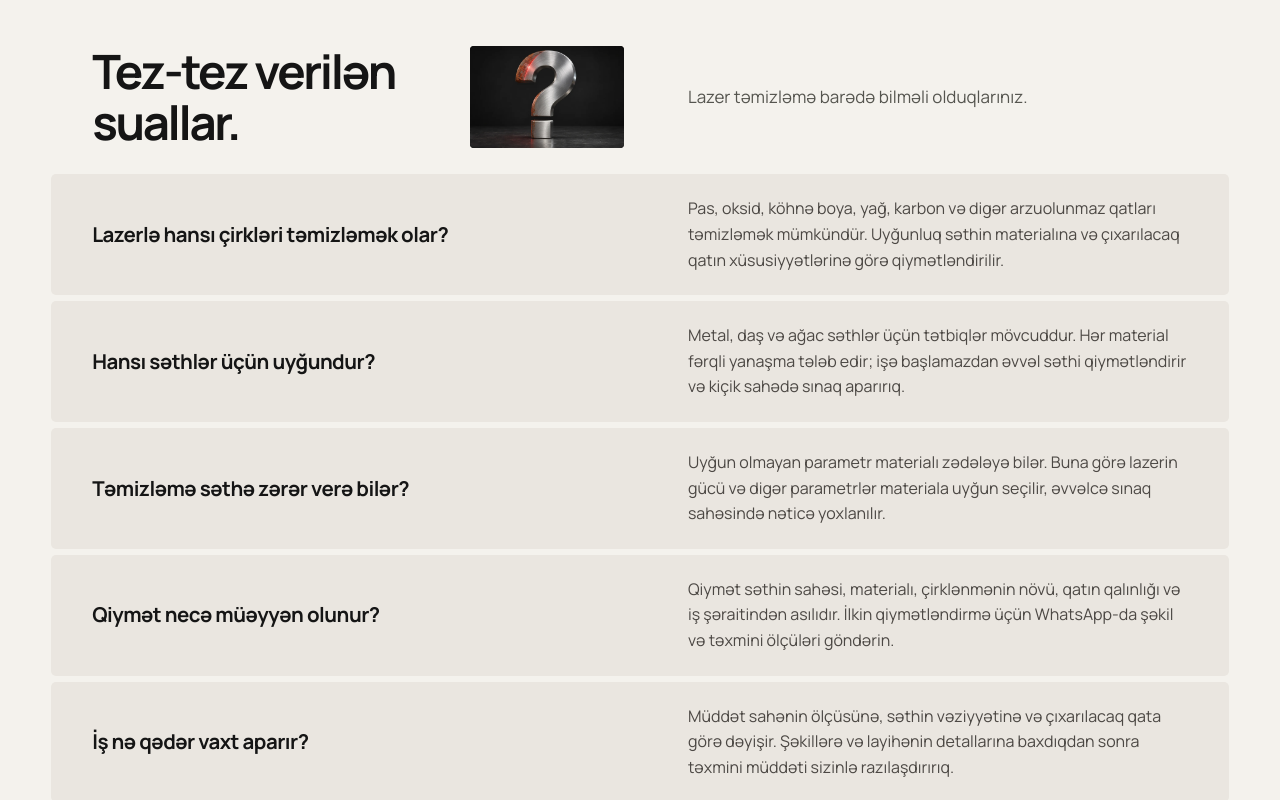
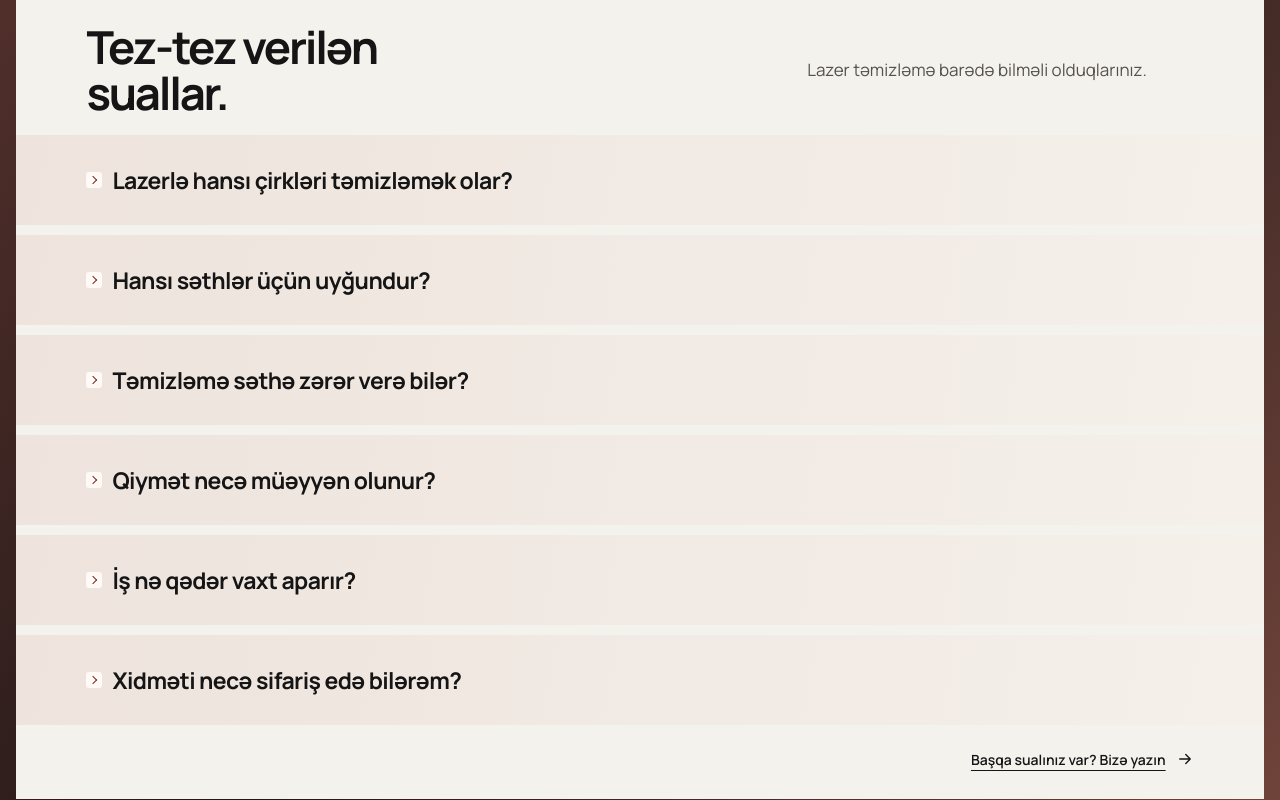
Before and after one commit to Kvseis/LaserX-Website, a Next.js app: page / in a window 1280 px wide. Shown: the part 9900-10700 px from the top of the page. Built offline with nearby package versions, Linux system fonts and the light colour scheme.

Commit message:
Homepage FAQ accordion and visual refinement
Match the reference layout with LaserX colors and reveal each answer below its question. Record the commit and GitHub push workflow in AGENTS.md.

```diff
--- a/src/components/FaqSection.module.css
+++ b/src/components/FaqSection.module.css
@@ -1,114 +1,124 @@
 .section {
-  padding-block: clamp(64px, 8vw, 112px);
+  --inset: clamp(20px, 5.5vw, 80px);
+  --chevron-size: 16px;
+  --question-gap: 10px;
+  --highlight: linear-gradient(100deg, #721c18, #ad392e);
+  max-width: 1472px;
+  margin-inline: auto;
+  padding: clamp(7px, 1.3vw, 16px);
   color: var(--ink);
-  background: var(--paper);
+  background: linear-gradient(125deg, #53302c, #201716 45%, #70443b);
 }
 
-.layout {
-  --columns: minmax(0, 1fr) minmax(0, .94fr);
-  --column-gap: clamp(28px, 5vw, 80px);
-  --inset: clamp(20px, 3.2vw, 48px);
-  width: var(--wrap);
-  margin-inline: auto;
+.layout { background: var(--paper); }
+
+.intro {
+  display: grid;
+  grid-template-columns: minmax(0, 1.7fr) minmax(0, 1fr);
+  align-items: center;
+  gap: clamp(24px, 5vw, 72px);
+  padding: clamp(34px, 5vw, 68px) var(--inset) clamp(12px, 1.5vw, 22px);
 }
 
-.intro,
-.item {
-  display: grid;
-  grid-template-columns: var(--columns);
-  align-items: center;
-  column-gap: var(--column-gap);
-  padding-inline: var(--inset);
-}
-
-.intro { margin-bottom: 26px; }
-
-.heading {
-  display: flex;
-  align-items: center;
-  justify-content: space-between;
-  gap: clamp(12px, 2vw, 30px);
-}
-
-.heading h2 {
+.intro h2 {
+  max-width: 11.5ch;
   margin: 0;
-  font-size: clamp(32px, 3.7vw, 56px);
+  font-size: clamp(29px, 3.55vw, 54px);
   font-weight: 650;
-  line-height: 1.08;
+  line-height: 1.02;
   letter-spacing: -.05em;
 }
 
-.visual {
-  width: clamp(96px, 12vw, 160px);
-  height: auto;
-  flex: none;
-  border-radius: 4px;
-  background: #171717;
+.intro p {
+  max-width: 36ch;
+  margin: 0;
+  color: #57514e;
+  font-size: clamp(14px, 1.35vw, 17px);
+  line-height: 1.55;
 }
 
-.intro p {
-  max-width: 38ch;
-  margin: 0;
-  color: #55554f;
-  font-size: 17px;
-  line-height: 1.65;
-}
+.questions { display: grid; gap: clamp(5px, .85vw, 10px); }
 
-.questions { display: grid; gap: 6px; margin: 0; }
+.item { border-radius: 5px; }
+.item[open] { background: #ece5df; }
 
-.item {
-  min-height: 96px;
-  padding-block: 22px;
-  border-radius: 5px;
-  background: #eae6e0;
-  transition: background-color 200ms ease;
-}
-
-.item dt {
-  font-size: clamp(17px, 1.6vw, 22px);
+.item summary {
+  display: flex;
+  align-items: center;
+  gap: var(--question-gap);
+  min-height: clamp(58px, 7.8vw, 90px);
+  padding: 14px var(--inset);
+  border-radius: inherit;
+  background: linear-gradient(100deg, #eee3dd, #f5f0ea);
+  cursor: pointer;
+  list-style: none;
+  font-size: clamp(16px, 1.85vw, 23px);
   font-weight: 650;
   line-height: 1.35;
   letter-spacing: -.025em;
 }
 
-.item dd {
-  max-width: 66ch;
-  margin: 0;
-  color: #4c4844;
-  font-size: 16px;
-  line-height: 1.6;
+.item summary::-webkit-details-marker { display: none; }
+.item summary:focus-visible { outline-offset: -4px; }
+.item[open] summary { color: #fff; background: var(--highlight); }
+
+@media (hover: hover) and (pointer: fine) {
+  .item summary:hover { color: #fff; background: var(--highlight); }
 }
 
-@media (hover: hover) and (pointer: fine) {
-  .item:hover { background: #f0dfda; box-shadow: inset 3px 0 #b52c26; }
+.chevron {
+  display: grid;
+  flex: 0 0 var(--chevron-size);
+  height: var(--chevron-size);
+  place-items: center;
+  border-radius: 3px;
+  color: #762820;
+  background: #fffaf6;
 }
 
-.contact { display: flex; justify-content: flex-end; margin-top: 22px; padding-inline: var(--inset); }
+.chevron::after {
+  width: 5px;
+  height: 5px;
+  border: solid currentColor;
+  border-width: 1.5px 1.5px 0 0;
+  transform: translateX(-1px) rotate(45deg);
+  transition: transform 160ms ease;
+  content: '';
+}
+
+.item[open] .chevron::after { transform: translateY(-1px) rotate(135deg); }
+
+.item p {
+  max-width: 72ch;
+  margin: 0;
+  padding: 16px var(--inset) 22px calc(var(--inset) + var(--chevron-size) + var(--question-gap));
+  box-sizing: content-box;
+  color: #4c4844;
+  font-size: clamp(15px, 1.3vw, 17px);
+  line-height: 1.65;
+}
+
+.contact { display: flex; justify-content: flex-end; padding: 12px var(--inset) 18px; }
 
 .contact a {
   display: inline-flex;
   align-items: center;
-  gap: 12px;
-  padding-block: 8px;
-  border-bottom: 1px solid currentColor;
-  font-size: 16px;
+  gap: 10px;
+  min-height: 44px;
+  text-decoration: underline;
+  text-underline-offset: 5px;
+  font-size: 14px;
   font-weight: 600;
-  transition: color 180ms ease;
 }
 
-.contact a:hover { color: #b52c26; }
+.contact a:hover { color: #a72d25; }
 
-@media (max-width: 760px) {
-  .layout { --columns: minmax(0, 1fr); --inset: 18px; }
-  .intro { gap: 14px; margin-bottom: 22px; padding-inline: 0; }
-  .heading h2 { font-size: clamp(28px, 8vw, 42px); }
-  .visual { width: clamp(72px, 23vw, 96px); }
-  .intro p { font-size: 16px; }
-  .item { gap: 8px; padding-block: 18px; }
-  .item dd { font-size: 15px; }
-  .contact { justify-content: flex-start; padding-inline: 0; }
+@media (max-width: 620px) {
+  .intro { grid-template-columns: 1fr; gap: 12px; padding-bottom: 20px; }
+  .intro h2 { max-width: 18ch; }
+  .contact { justify-content: flex-start; }
 }
 
 @media (prefers-reduced-motion: reduce) {
-  .item, .contact a { transition: none; }
+  .chevron::after { transition: none; }
 }
--- a/src/components/FaqSection.tsx
+++ b/src/components/FaqSection.tsx
@@ -1,5 +1,4 @@
 import { Manrope } from 'next/font/google';
-import Image from 'next/image';
 import type { SiteCopy } from '@/lib/messages/az';
 import { whatsapp } from '@/lib/contact';
 import styles from './FaqSection.module.css';
@@ -11,27 +10,18 @@ export default function FaqSection({ copy }: { copy: SiteCopy['faq'] }) {
   return <section id="suallar" className={`${styles.section} ${manrope.className}`} aria-labelledby="faq-title">
     <div className={styles.layout}>
       <header className={styles.intro}>
-        <div className={styles.heading}>
-          <h2 id="faq-title">{copy.title}</h2>
-          <Image
-            className={styles.visual}
-            src="/images/faq-metal-question.webp"
-            alt=""
-            width={1000}
-            height={667}
-            sizes="(max-width: 760px) 96px, 160px"
-            data-source="illustration"
-            data-subject="metal question mark"
-          />
-        </div>
+        <h2 id="faq-title">{copy.title}</h2>
         <p>{copy.intro}</p>
       </header>
-      <dl className={styles.questions}>
-        {copy.items.map(([question, answer]) => <div className={styles.item} key={question}>
-          <dt>{question}</dt>
-          <dd>{answer}</dd>
-        </div>)}
-      </dl>
+      <div className={styles.questions}>
+        {copy.items.map(([question, answer]) => <details className={styles.item} key={question}>
+          <summary>
+            <span className={styles.chevron} aria-hidden="true" />
+            {question}
+          </summary>
+          <p>{answer}</p>
+        </details>)}
+      </div>
       <div className={styles.contact}>
         <a href={whatsapp}>{copy.contact}<ButtonArrow /></a>
       </div>
```
Also changed, not shown: scripts/visual-check.mjs (+22 -11 lines), 1 other file (tests, documents, lock files or other folders).
